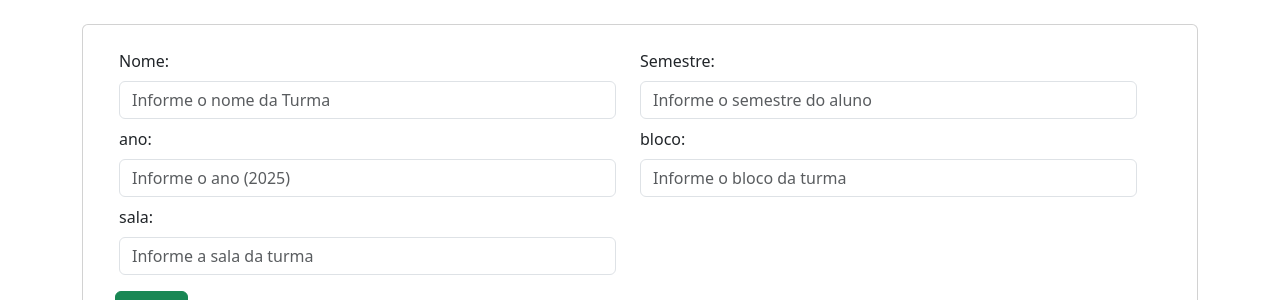
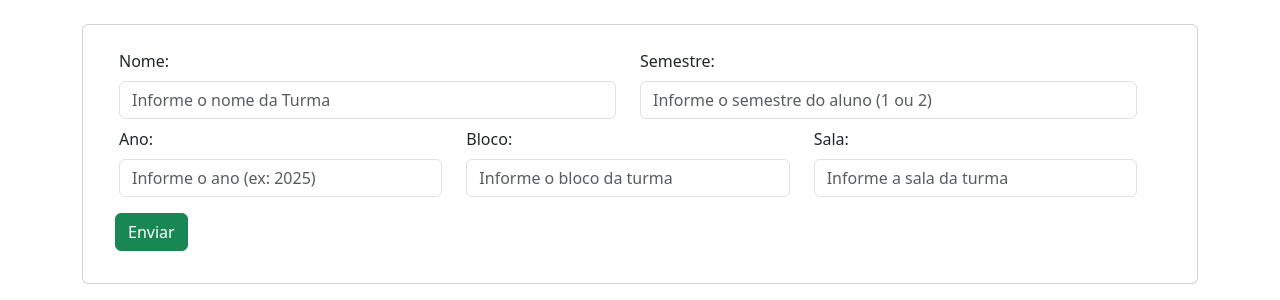
Before and after one commit to dmm76/projetos_php_senac, a PHP site: page /turma.php in a window 1280 px wide. Shown: the part 56-356 px from the top of the page. Run offline with PHP 8.4, Linux system fonts and the light colour scheme; data that the repository does not hold is empty.

Commit message:
disposicao dos inputs

```diff
--- a/projeto002/turma.php
+++ b/projeto002/turma.php
@@ -105,18 +105,18 @@ if (isset($_GET['idTurma'])) {
                         </div>
                         <div class="col-md-6">
                             <label for="semestreTurma" class="form-label mt-2">Semestre: </label>
-                            <input type="text" value="<?php echo $semestre ?>" name="semestre" class="form-control" placeholder="Informe o semestre do aluno">
+                            <input type="text" value="<?php echo $semestre ?>" name="semestre" class="form-control" placeholder="Informe o semestre do aluno (1 ou 2)">
                         </div>
-                        <div class="col-md-6">
-                            <label for="anoTurma" class="form-label mt-2">ano: </label>
-                            <input type="text" value="<?php echo $ano ?>" name="ano" class="form-control" placeholder="Informe o ano (2025)">
+                        <div class="col-md-4">
+                            <label for="anoTurma" class="form-label mt-2">Ano: </label>
+                            <input type="text" value="<?php echo $ano ?>" name="ano" class="form-control" placeholder="Informe o ano (ex: 2025)">
                         </div>
-                        <div class="col-md-6">
-                            <label for="blocoTurma" class="form-label mt-2">bloco: </label>
+                        <div class="col-md-4">
+                            <label for="blocoTurma" class="form-label mt-2">Bloco: </label>
                             <input type="text" value="<?php echo $bloco ?>" name="bloco" class="form-control" placeholder="Informe o bloco da turma">
                         </div>
-                        <div class="col-md-6">
-                            <label for="salaTurma" class="form-label mt-2">sala: </label>
+                        <div class="col-md-4">
+                            <label for="salaTurma" class="form-label mt-2">Sala: </label>
                             <input type="text" value="<?php echo $sala ?>" name="sala" class="form-control" placeholder="Informe a sala da turma">
                         </div>
                     </div>
```
